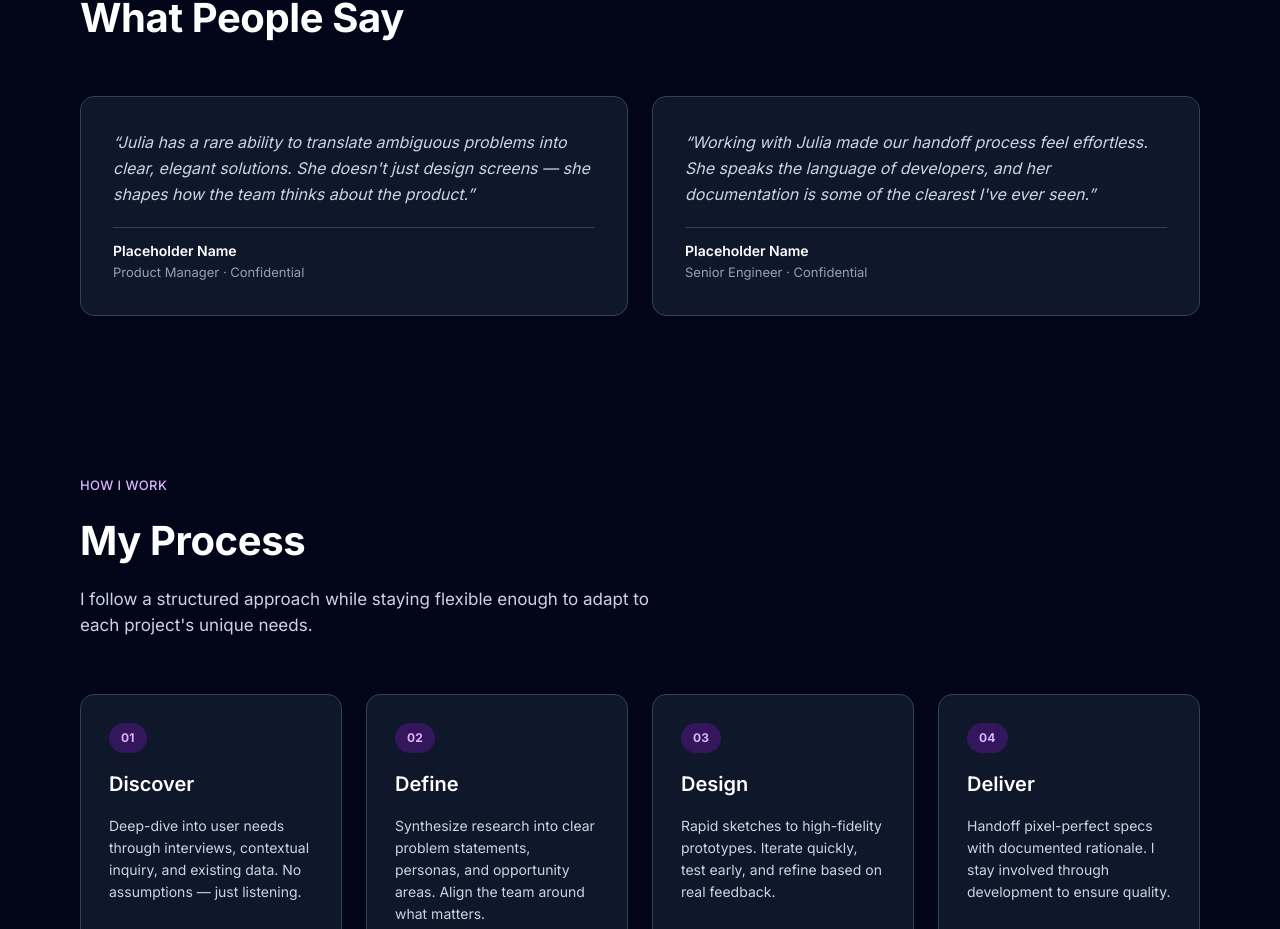
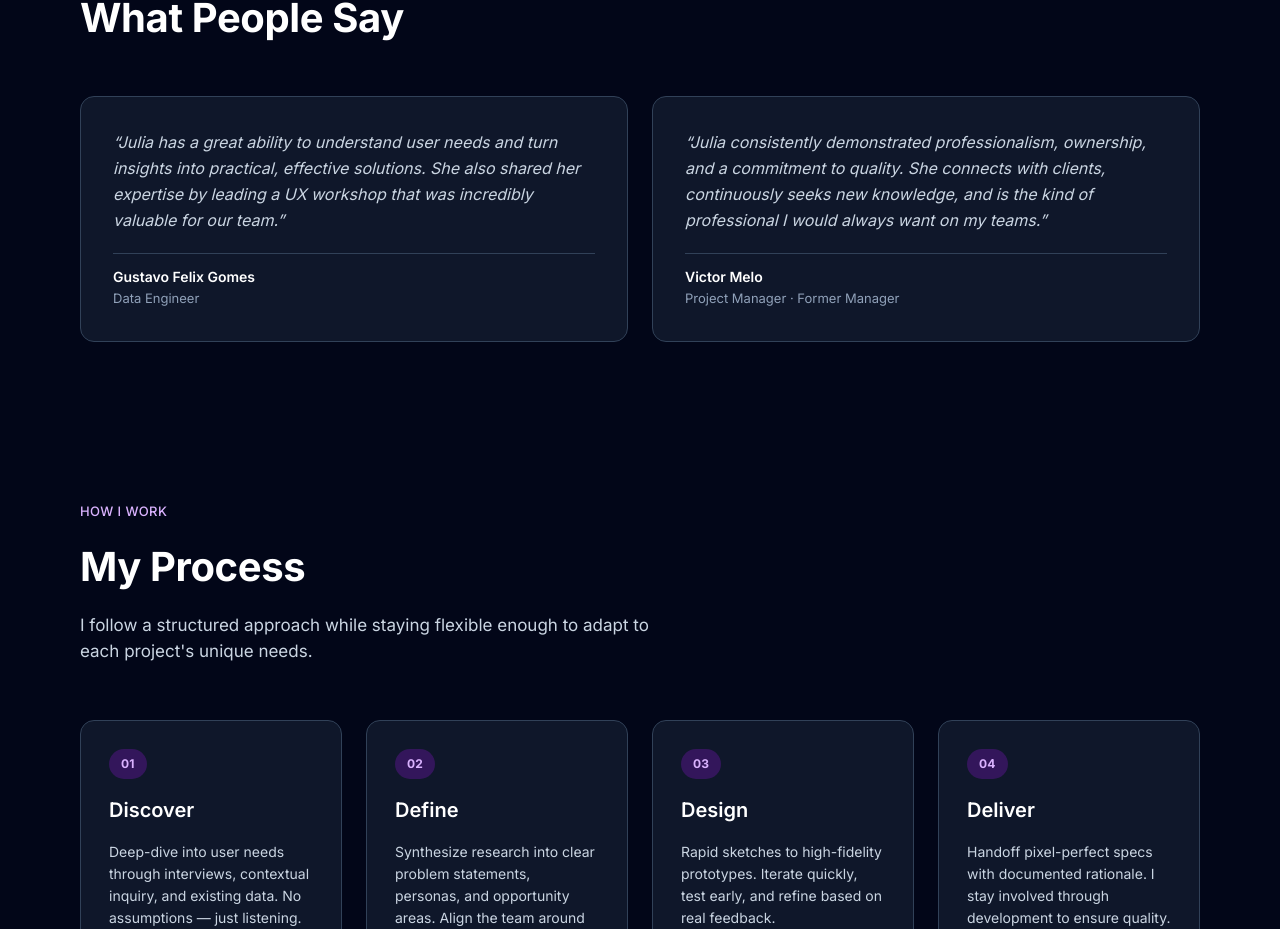
Before and after one commit to juliabizol/julia-portfolio, a Next.js app: page /about in a window 1280 px wide. Shown: the part 3313-4242 px from the top of the page. Built offline with nearby package versions, Linux system fonts and the light colour scheme.

Commit message:
Replace placeholder testimonials with real LinkedIn recommendations

```diff
--- a/src/app/about/page.tsx
+++ b/src/app/about/page.tsx
@@ -70,15 +70,15 @@ const achievements = [
 const testimonials = [
   {
     quote:
-      "Julia has a rare ability to translate ambiguous problems into clear, elegant solutions. She doesn't just design screens — she shapes how the team thinks about the product.",
-    name: "Placeholder Name",
-    title: "Product Manager · Confidential",
+      "Julia has a great ability to understand user needs and turn insights into practical, effective solutions. She also shared her expertise by leading a UX workshop that was incredibly valuable for our team.",
+    name: "Gustavo Felix Gomes",
+    title: "Data Engineer",
   },
   {
     quote:
-      "Working with Julia made our handoff process feel effortless. She speaks the language of developers, and her documentation is some of the clearest I've ever seen.",
-    name: "Placeholder Name",
-    title: "Senior Engineer · Confidential",
+      "Julia consistently demonstrated professionalism, ownership, and a commitment to quality. She connects with clients, continuously seeks new knowledge, and is the kind of professional I would always want on my teams.",
+    name: "Victor Melo",
+    title: "Project Manager · Former Manager",
   },
 ];
 
```
